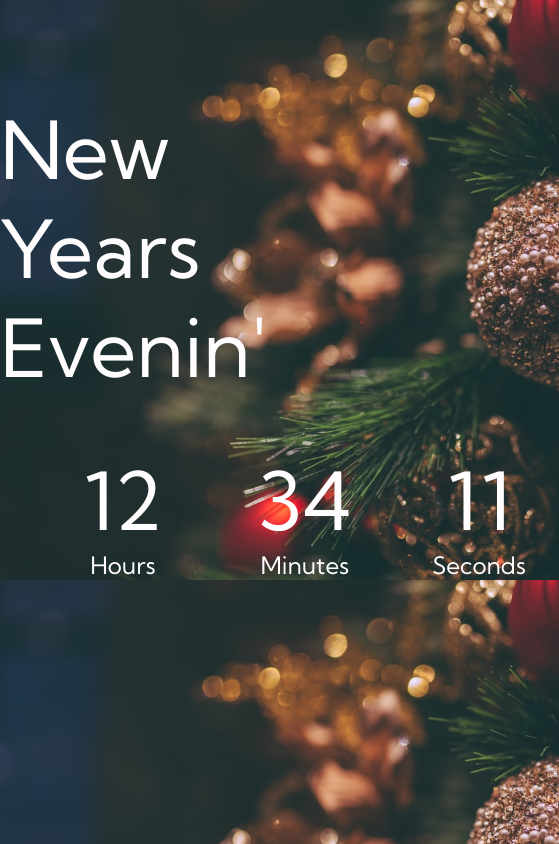
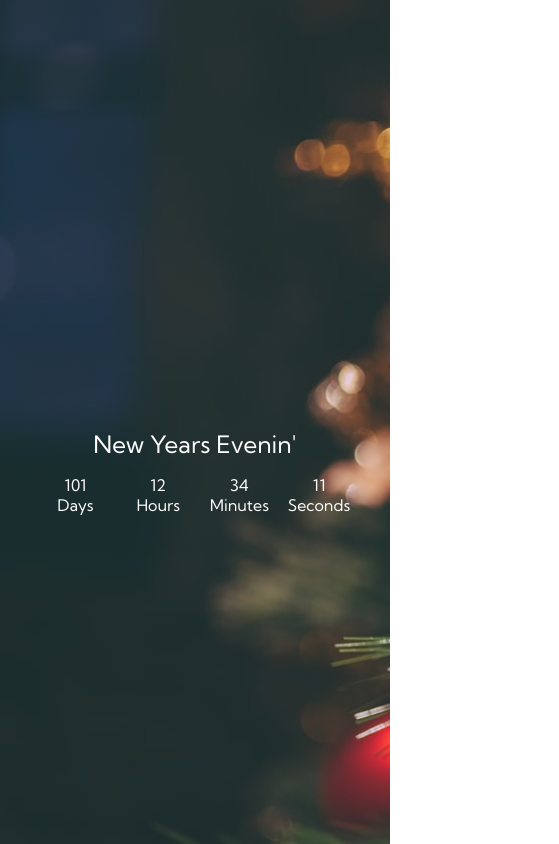
Before and after one commit to eich1cyfaill/-NewYearCountdown, a plain HTML site: page index.html in a window 390 px wide. Shown: the whole page, 559 px wide, since content can reach past the window. Drawn offline with Linux system fonts and the light colour scheme.

Commit message:
Added Adaptive layout

```diff
--- a/style.css
+++ b/style.css
@@ -2,8 +2,10 @@
 
 body {
     margin: 0;
+    height: 100vh;
     font-family: 'Kumbh Sans', sans-serif;
     background-image: url('./img/background.jpg');
+    background-repeat: no-repeat;
     background-size: cover;
     color: rgb(255, 253, 253);
     display: flex;
@@ -33,3 +35,22 @@ h1 {
 .cel span {
     font-size: 1.5rem;
 }
+
+@media (max-width: 425px){
+    h1 {
+        font-size: 1.5rem;
+    }
+
+    .b-text {
+    font-size: 1rem;
+    margin: 0 2rem;
+    }
+.cel {
+    text-align: center;
+}
+
+.cel span {
+    font-size: 1rem;
+    }
+
+}
```
